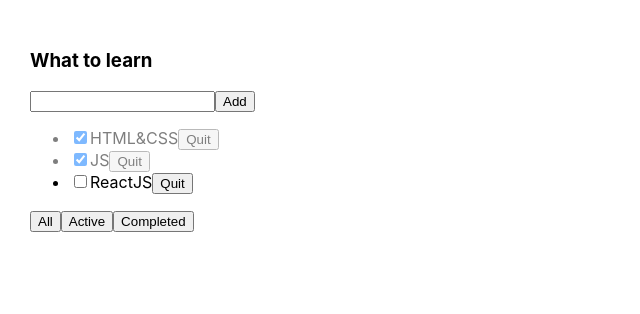
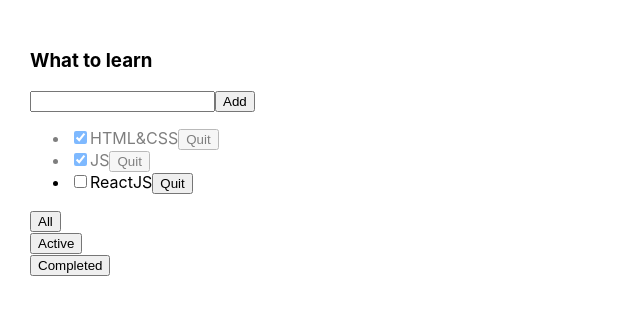
Before and after one commit to EvgeniBlag/TodoList, a React (Create React App) app: page / in a window 1280 px wide. Shown: the top 314 px of the page, without its empty margins (0-640 px from the left). Built offline with nearby package versions, Linux system fonts and the light colour scheme.

Commit message:
ButtonUniversal

```diff
--- a/src/Components/Button/Button.tsx
+++ b/src/Components/Button/Button.tsx
@@ -2,7 +2,7 @@
 
 
 type ButtonPropsType={
-    name:string,
+    name:string
     callBack:()=>void
 }
 
@@ -10,7 +10,7 @@
 
 
     const onClickHandler =()=>{
-
+       props.callBack()
     }
 
     return(
--- a/src/Todolist.tsx
+++ b/src/Todolist.tsx
@@ -102,10 +102,12 @@
 
             </ul>
             <div>
-                 <button onClick={onAllClickHandler}>All</button>
+                 {/* <button onClick={onAllClickHandler}>All</button>
                 <button onClick={onActiveClickHandler}>Active</button>
-                <button onClick={onCompletedClickHandler}>Completed</button>
-
+                <button onClick={onCompletedClickHandler}>Completed</button>  */}
+                 <Button name={"All"} callBack={() => props.changeFilter("All")}/>
+                 <Button name={"Active"} callBack={() => props.changeFilter("Active")}/>
+                 <Button name={"Completed"} callBack={() => props.changeFilter("Completed")}/>
 
             </div>
 
```
